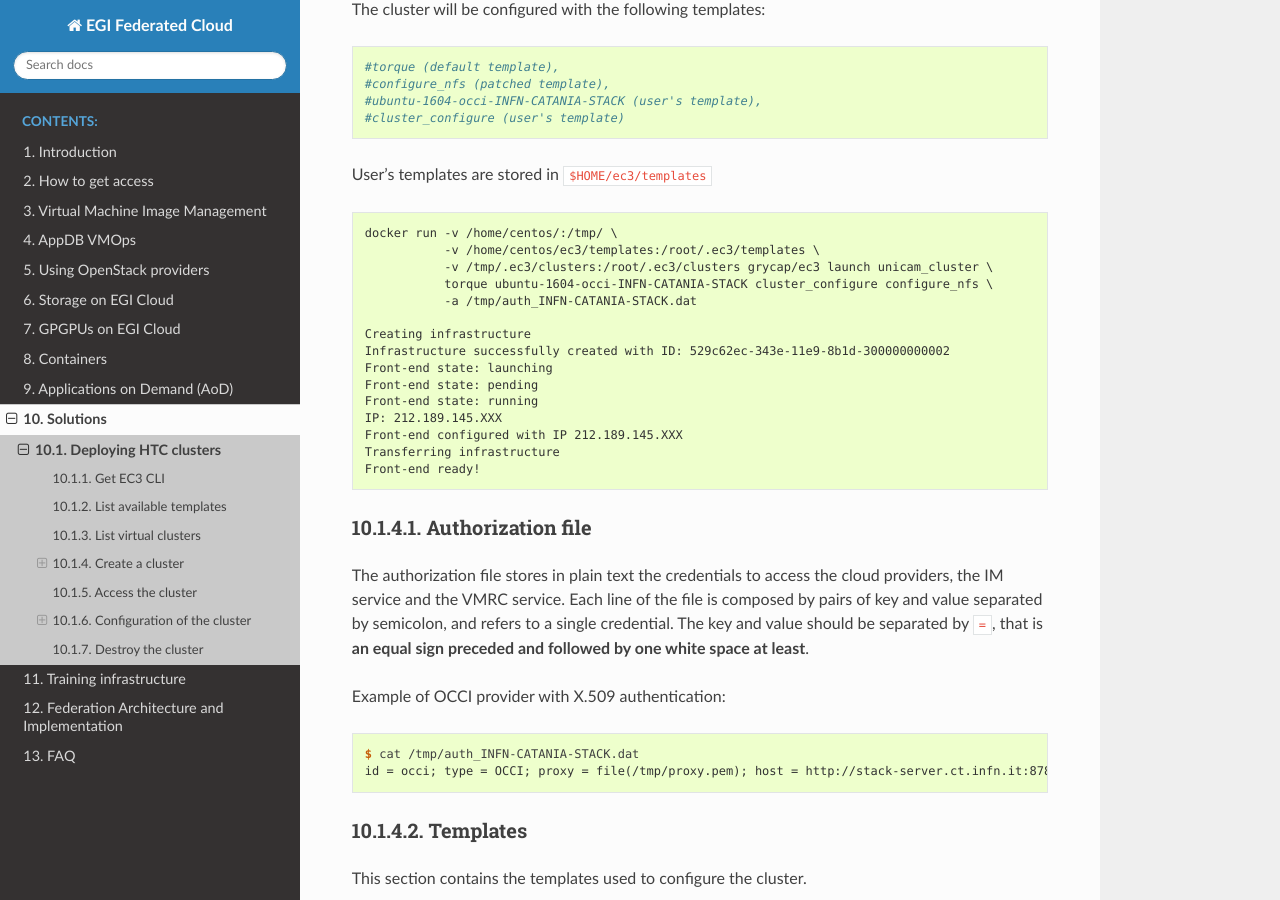
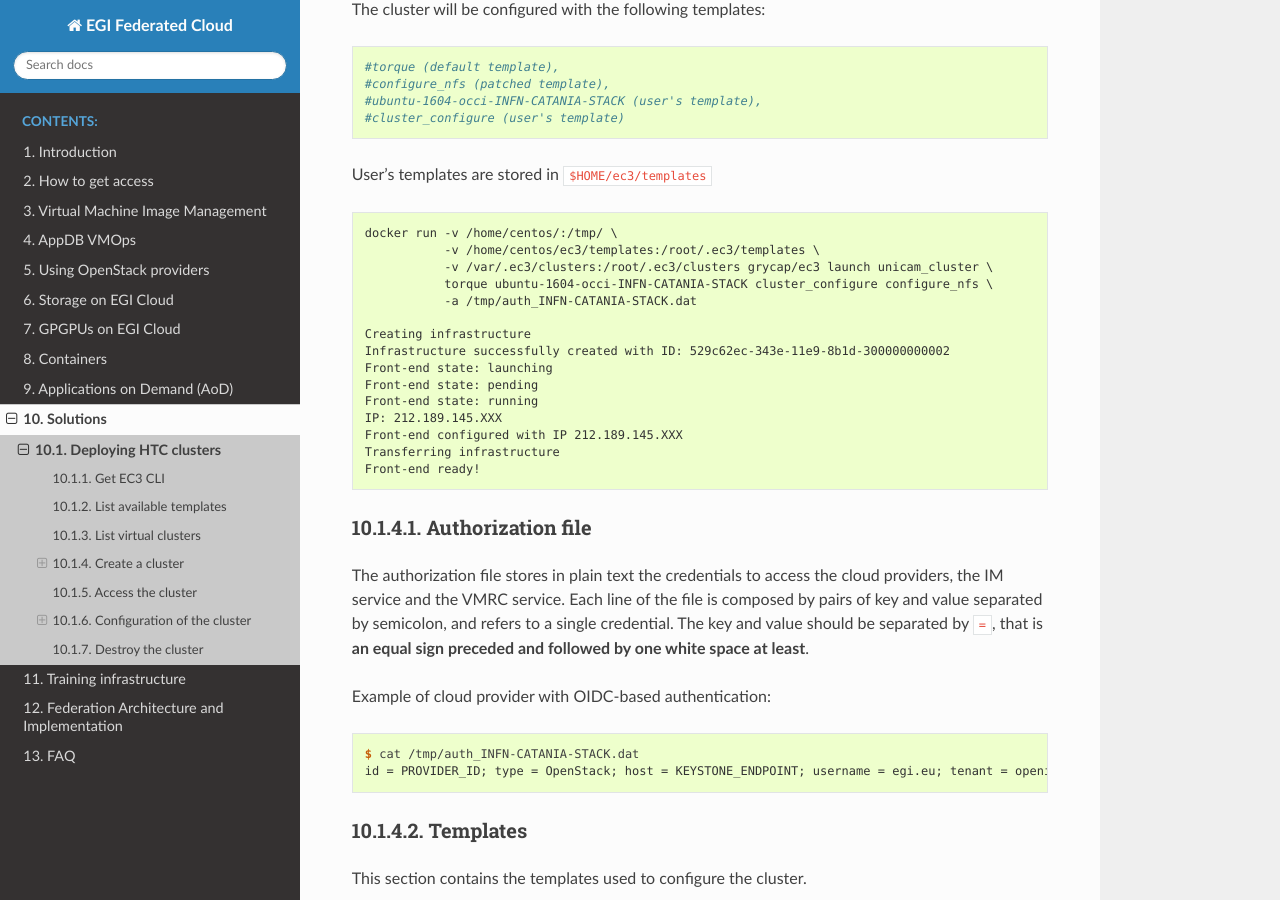
Before and after one commit to EGI-Federation/fedcloud-documentation, a Sphinx documentation site: the page built from source/solutions/htc.rst, in a window 1280 px wide and 900 px high, scrolled down 1330 px. Built offline with Sphinx 7.4.7 and the Read the Docs theme 2.0.0, drawn with Linux system fonts in a browser that asks for light colours; some of the changed text lies outside the part shown.

Commit message:
Update htc.rst (#23)

```diff
--- a/source/solutions/htc.rst
+++ b/source/solutions/htc.rst
@@ -24,7 +24,7 @@ To list the available templates, use the command:
 
 .. code-block:: console
 
-   docker run -v /tmp/.ec3/clusters:/root/.ec3/clusters grycap/ec3 templates
+   docker run -v /var/.ec3/clusters:/root/.ec3/clusters grycap/ec3 templates
 
    name                    kind                                         summary
    ---------------------------------------------------------------------------------------------------
@@ -49,7 +49,7 @@ To list the available running clusters, use the command:
 
 .. code-block:: console
 
-   docker run -v /tmp/.ec3/clusters:/root/.ec3/clusters grycap/ec3 list
+   docker run -v /var/.ec3/clusters:/root/.ec3/clusters grycap/ec3 list
 
        name        state           IP           nodes
    -------------------------------------------------------
@@ -79,7 +79,7 @@ User’s templates are stored in ``$HOME/ec3/templates``
 
    docker run -v /home/centos/:/tmp/ \
               -v /home/centos/ec3/templates:/root/.ec3/templates \
-              -v /tmp/.ec3/clusters:/root/.ec3/clusters grycap/ec3 launch unicam_cluster \
+              -v /var/.ec3/clusters:/root/.ec3/clusters grycap/ec3 launch unicam_cluster \
               torque ubuntu-1604-occi-INFN-CATANIA-STACK cluster_configure configure_nfs \
               -a /tmp/auth_INFN-CATANIA-STACK.dat
 
@@ -102,12 +102,12 @@ composed by pairs of key and value separated by semicolon, and refers to a
 single credential. The key and value should be separated by ``=``, that is
 **an equal sign preceded and followed by one white space at least**.
 
-Example of OCCI provider with X.509 authentication:
+Example of cloud provider with OIDC-based authentication:
 
 .. code-block:: console
 
    $ cat /tmp/auth_INFN-CATANIA-STACK.dat
-   id = occi; type = OCCI; proxy = file(/tmp/proxy.pem); host = http://stack-server.ct.infn.it:8787/occi1.1
+   id = PROVIDER_ID; type = OpenStack; host = KEYSTONE_ENDPOINT; username = egi.eu; tenant = openid; domain = DOMAIN_NAME; auth_version = 3.x_oidc_access_token; password = OIDC_ACCESS_TOKEN
 
 Templates
 ^^^^^^^^^
@@ -303,7 +303,7 @@ To access the cluster, use the command:
 
 .. code-block:: console
 
-   docker run -ti -v /tmp/.ec3/clusters:/root/.ec3/clusters grycap/ec3 ssh unicam_cluster
+   docker run -ti -v /var/.ec3/clusters:/root/.ec3/clusters grycap/ec3 ssh unicam_cluster
 
    Warning: Permanently added '212.189.145.140' (ECDSA) to the list of known hosts.
    Welcome to Ubuntu 14.04.5 LTS (GNU/Linux 3.13.0-164-generic x86_64)
@@ -382,7 +382,7 @@ To destroy the running cluster, use the command:
 
 .. code-block:: console
 
-   docker run -ti -v /tmp/.ec3/clusters:/root/.ec3/clusters grycap/ec3 destroy unicam_cluster
+   docker run -ti -v /var/.ec3/clusters:/root/.ec3/clusters grycap/ec3 destroy unicam_cluster
    WARNING: you are going to delete the infrastructure (including frontend and nodes).
    Continue [y/N]? y
    Success deleting the cluster!
```
